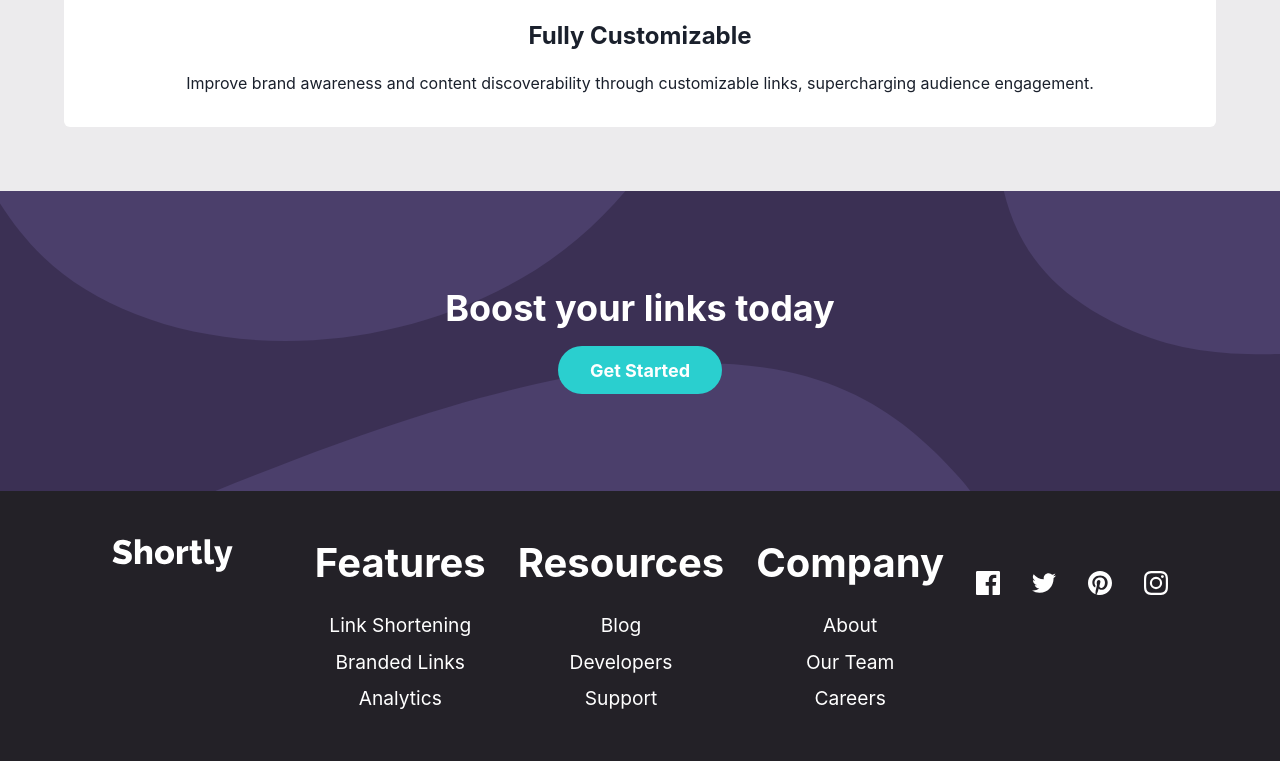
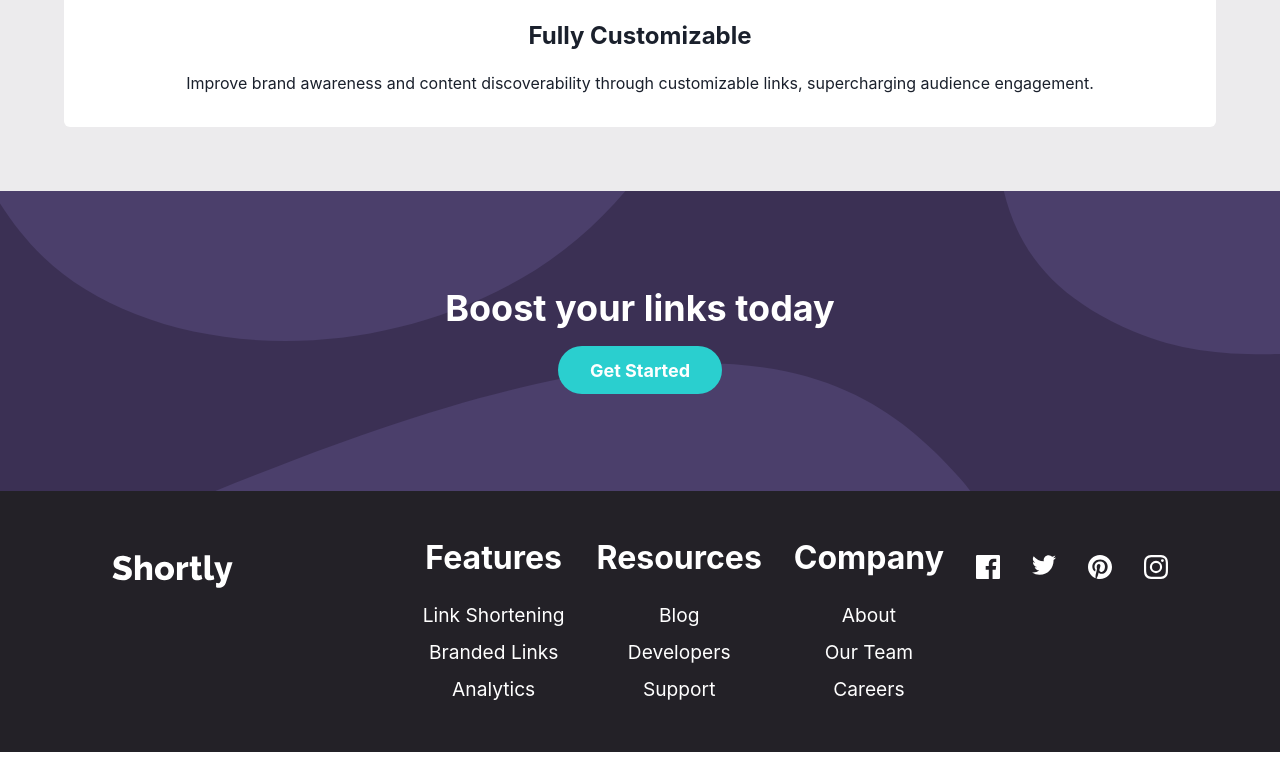
Before and after one commit to brayanpesantes/url-shortening-app, a React (Vite) app: page / in a window 1280 px wide. Shown: the part 2112-2873 px from the top of the page. Built offline with nearby package versions, Linux system fonts and the light colour scheme.

Commit message:
terminado el foter

```diff
--- a/src/components/Footer/index.jsx
+++ b/src/components/Footer/index.jsx
@@ -14,31 +14,31 @@ function Footer() {
         justifyContent="space-between"
         alignItems={"flex-start"}
       >
-        <Box>
+        <Box py={4}>
           <Image src='../../../public/images/logo-white.svg' />
         </Box>
         <Stack alignItems={"flex-start"}>
           <Stack direction={["column", 'row']} spacing={8}>
             <VStack spacing={2}>
-              <Heading fontSize={["1.5rem", "2.5rem"]} mb={4}>Features</Heading>
+              <Heading fontSize={["1.5rem", "2rem"]} mb={4}>Features</Heading>
               <Link fontSize={["1rem", "1.2rem"]}>Link Shortening</Link>
               <Link fontSize={["1rem", "1.2rem"]}>Branded Links</Link>
               <Link fontSize={["1rem", "1.2rem"]}>Analytics</Link>
             </VStack>
             <VStack>
-              <Heading fontSize={["1.5rem", "2.5rem"]} mb={4}>Resources</Heading>
+              <Heading fontSize={["1.5rem", "2rem"]} mb={4}>Resources</Heading>
               <Link fontSize={["1rem", "1.2rem"]}>Blog</Link>
               <Link fontSize={["1rem", "1.2rem"]}>Developers</Link>
               <Link fontSize={["1rem", "1.2rem"]}>Support</Link>
             </VStack>
             <VStack>
-              <Heading fontSize={["1.5rem", "2.5rem"]} mb={4}>Company</Heading>
+              <Heading fontSize={["1.5rem", "2rem"]} mb={4}>Company</Heading>
               <Link fontSize={["1rem", "1.2rem"]}>About</Link>
               <Link fontSize={["1rem", "1.2rem"]}>Our Team</Link>
               <Link fontSize={["1rem", "1.2rem"]}>Careers</Link>
             </VStack>
-            <Box py={8}>
-              <HStack spacing={8} >
+
+            <HStack spacing={8} py={4} align={"start"} >
               <Link>
                 <Image src='../../../public/images/icon-facebook.svg' />
               </Link>
@@ -52,7 +52,6 @@ function Footer() {
                 <Image src='../../../public/images/icon-instagram.svg' />
               </Link>
             </HStack>
-            </Box>
           </Stack>
         </Stack>
       </HStack>
```
Lines whose indentation alone changed are shown as unchanged.
